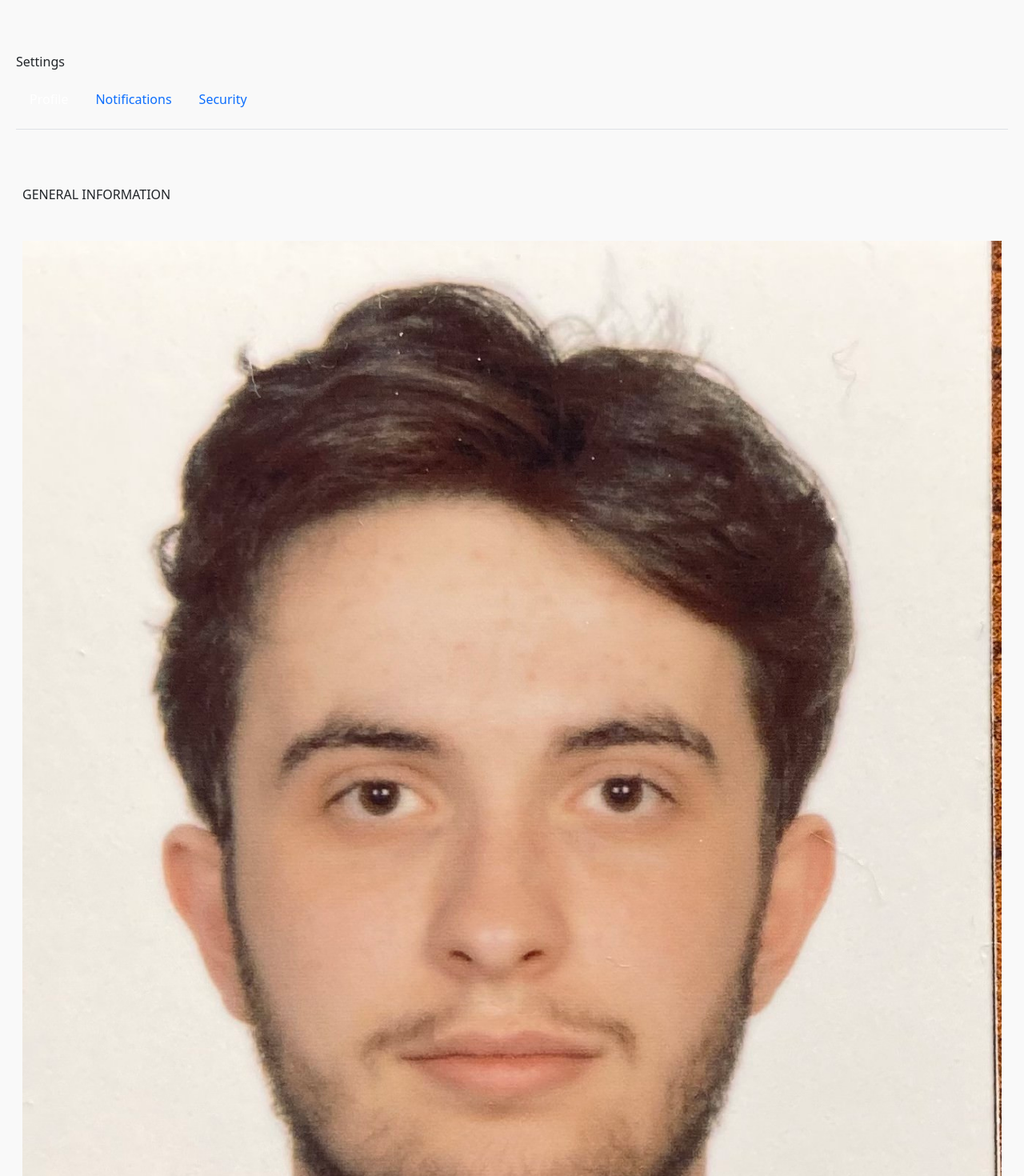
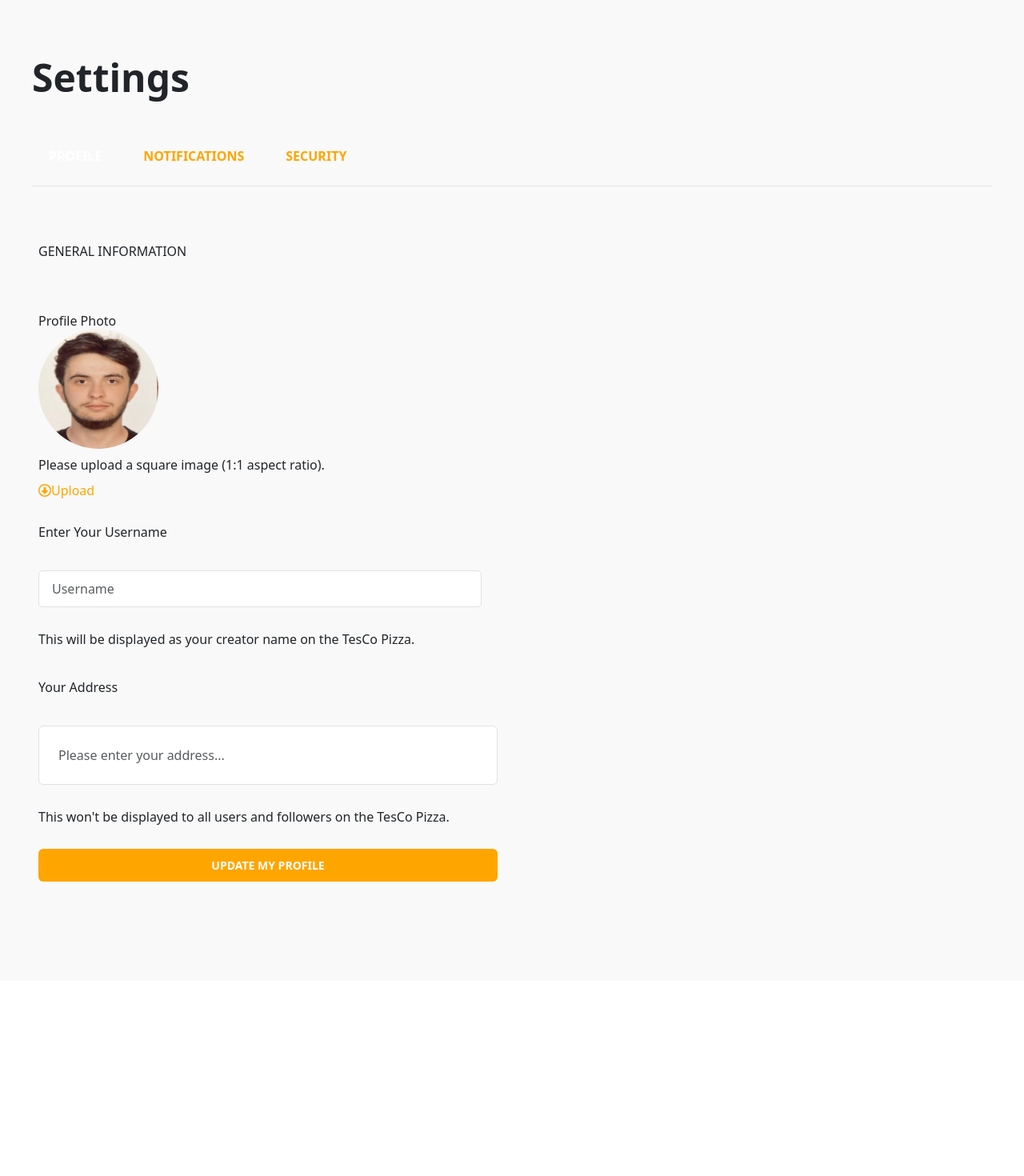
Before and after one commit to arifhalitarslan/TescoPizza_UI, a React (Vite) app in the folder TescoPizza/: page /Settings in a window 1280 px wide. Shown: the top 1470 px of the page at 80% size. After the commit the page ends 1226 px from the top, so only its background shows below. Built offline with nearby package versions, Linux system fonts and the light colour scheme.

Commit message:
settings page css updated

```diff
--- /dev/null
+++ b/TescoPizza/src/Components/Tabs.css
@@ -0,0 +1,150 @@
+/* Tabs container */
+.tabs-container {
+    margin: 0 auto;
+    max-width: 1240px;
+    padding: 0 20px;
+}
+
+/* Tabs title */
+.tabs-title {
+    font-size: 3rem;
+    font-weight: bold;
+    margin-bottom: 2rem;
+}
+
+/* Tabs navigation */
+.tabs-nav {
+    display: flex;
+    flex-wrap: wrap;
+    list-style: none;
+    padding: 0;
+}
+
+/* Tabs navigation item */
+.tabs-nav-item {
+    margin-right: 10px;
+}
+
+/* Tabs navigation link */
+/* Tabs navigation link */
+.tabs-nav-link {
+    display: block;
+    padding: 10px 20px;
+    font-size: 1rem;
+    font-weight: bold;
+    text-decoration: none;
+    text-transform: uppercase;
+    border: none;
+    background-color: transparent;
+    color: orange; /* Yazı rengi turuncu olarak ayarlandı */
+    border-bottom: 2px solid transparent;
+    transition: all 0.3s ease;
+}
+
+.tabs-nav-link:hover,
+.tabs-nav-link:focus {
+    background-color: orange; /* Arka plan turuncu olarak değiştirildi */
+    color: #fff; /* Yazı rengi beyaz olarak ayarlandı */
+    border-bottom-color: #fff;
+}
+
+.tabs-nav-link.active {
+    background-color: orange;
+    color: #fff;
+    border-bottom-color: #fff;
+}
+
+/* Tabs content */
+.tabs-content {
+    margin-top: 20px;
+}
+
+/* Tabs pane */
+.tabs-pane {
+    display: none;
+}
+
+.tabs-pane.active {
+    display: block;
+}
+
+/* Tabs pane content */
+.tabs-pane-content {
+    display: grid;
+    grid-template-columns: repeat(1, 1fr);
+    gap: 20px;
+}
+
+/* Tabs pane content left */
+.tabs-pane-content-left {
+    display: flex;
+    flex-direction: column;
+    gap: 20px;
+}
+
+/* Tabs profile picture */
+.tabs-profile-picture {
+    width: 150px;
+    height: 150px;
+    border-radius: 50%;
+}
+
+/* Tabs upload link */
+.tabs-upload-link {
+    color: orange;
+    text-decoration: none;
+}
+
+.tabs-upload-link:hover {
+    text-decoration: underline;
+}
+
+/* Tabs input */
+.tabs-input {
+    width: calc(100% - 20px);
+    padding: 10px;
+    border: 1px solid #ccc;
+    border-radius: 5px;
+}
+
+/* Tabs update button */
+.tabs-update-button,
+.tabs-save-preferences,
+.tabs-setup-button,
+.tabs-security-password-button,
+.tabs-security-mfa-button {
+    display: inline-block;
+    padding: 10px 20px;
+    background-color: orange;
+    color: #fff;
+    border: none;
+    border-radius: 5px;
+    font-size: 0.875rem;
+    font-weight: bold;
+    text-transform: uppercase;
+    text-decoration: none;
+    cursor: pointer;
+    transition: background-color 0.3s ease;
+}
+
+.tabs-update-button:hover,
+.tabs-save-preferences:hover,
+.tabs-setup-button:hover,
+.tabs-security-password-button:hover,
+.tabs-security-mfa-button:hover {
+    background-color: orange;
+}
+
+.tabs-update-button:focus,
+.tabs-save-preferences:focus,
+.tabs-setup-button:focus,
+.tabs-security-password-button:focus,
+.tabs-security-mfa-button:focus {
+    outline: none;
+}
+
+@media (min-width: 768px) {
+    .tabs-pane-content {
+        grid-template-columns: repeat(2, 1fr);
+    }
+}
--- a/TescoPizza/src/Components/Tabs.jsx
+++ b/TescoPizza/src/Components/Tabs.jsx
@@ -4,6 +4,7 @@ import { faArrowAltCircleDown, faXmarkCircle } from "@fortawesome/free-regular-s
 import emailLogo from "../assets/email.png";
 import telegramLogo from "../assets/telegram.png";
 import userLogo from "../assets/IMG_5120.jpg";
+import "./Tabs.css";
 
 const Tabs = () => {
     const [activeTab, setActiveTab] = useState('tabs-home');
@@ -79,7 +80,9 @@ const Tabs = () => {
                                 GENERAL INFORMATION
                             </h1>
                             <div className="tabs-profile-picture-container flex items-center">
+                                <h1 className="text-gray-700">Profile Photo</h1>
                                 <div className="tabs-profile-picture-wrapper flex ">
+
                                     <img
                                         src={userLogo}
                                         className="tabs-profile-picture rounded-full w-32 mr-10 mb-10"
@@ -87,7 +90,7 @@ const Tabs = () => {
                                     />
                                 </div>
                                 <div className="tabs-profile-upload-container flex flex-col justify-items-start">
-                                    <h1 className="text-gray-700">Add a profile picture</h1>
+
                                     <p className="py-2 text-sm font-medium text-gray-300">
                                         Please upload a square image (1:1 aspect ratio).
                                     </p>
@@ -108,7 +111,7 @@ const Tabs = () => {
                                 htmlFor="input"
                                 className="tabs-input-label py-2 block mb-2 text-sm font-medium text-gray-700 "
                             >
-                                Enter your trader name{" "}
+                                Enter Your Username{" "}
                             </label>
                             <input
                                 type="text"
@@ -209,52 +212,13 @@ const Tabs = () => {
                         <div className="tabs-notifications-right flex flex-col justify-left md:items-start w-full px-2 py-8 ">
                             <div className="tabs-notification-method-item grid md:grid-cols-2 border-t border-b border-gray-200">
                                 <div className="tabs-notification-method-description flex flex-col justify-left md:items-start w-full py-5 ">
-                                    <div className="flex items-center flex-row">
-                                        <img
-                                            src={emailLogo}
-                                            aria-hidden="true"
-                                            focusable="false"
-                                            data-prefix="fas"
-                                            className="tabs-notification-method-icon w-10 h-8 text-center mr-5"
-                                            role="img"
-                                            viewBox="0 0 448 512"
-                                        ></img>
-                                        Email
-                                    </div>
+
                                 </div>
-                                <div className="tabs-notification-method-setup flex flex-col justify-right md:items-start w-full py-5 ">
-                                    <button
-                                        type="button"
-                                        className="tabs-setup-button text-gray-900 px-10 ml-20 bg-white border border-gray-300 focus:outline-none hover:bg-gray-100 focus:ring-4 focus:ring-gray-200 font-medium rounded-lg text-md py-2.5 mb-2"
-                                    >
-                                        Set Up
-                                    </button>
-                                </div>
+
                             </div>
 
                             <div className="tabs-notification-method-item grid md:grid-cols-2 ">
-                                <div className="tabs-notification-method-description flex flex-col justify-left md:items-start w-full py-5 ">
-                                    <div className="flex items-center flex-row">
-                                        <img
-                                            src={telegramLogo}
-                                            aria-hidden="true"
-                                            focusable="false"
-                                            data-prefix="fas"
-                                            className="tabs-notification-method-icon w-10 h-8 text-center mr-5"
-                                            role="img"
-                                            viewBox="0 0 448 512"
-                                        ></img>
-                                        Telegram
-                                    </div>
-                                </div>
-                                <div className="tabs-notification-method-setup flex flex-col justify-right md:items-start w-full py-5 ">
-                                    <button
-                                        type="button"
-                                        className="tabs-setup-button text-gray-900 px-10 bg-white border border-gray-300 focus:outline-none hover:bg-gray-100 focus:ring-4 focus:ring-gray-200 font-medium rounded-lg text-md py-2.5 ml-20 mb-2"
-                                    >
-                                        Set Up
-                                    </button>
-                                </div>
+
                             </div>
                         </div>
                     </div>
```
